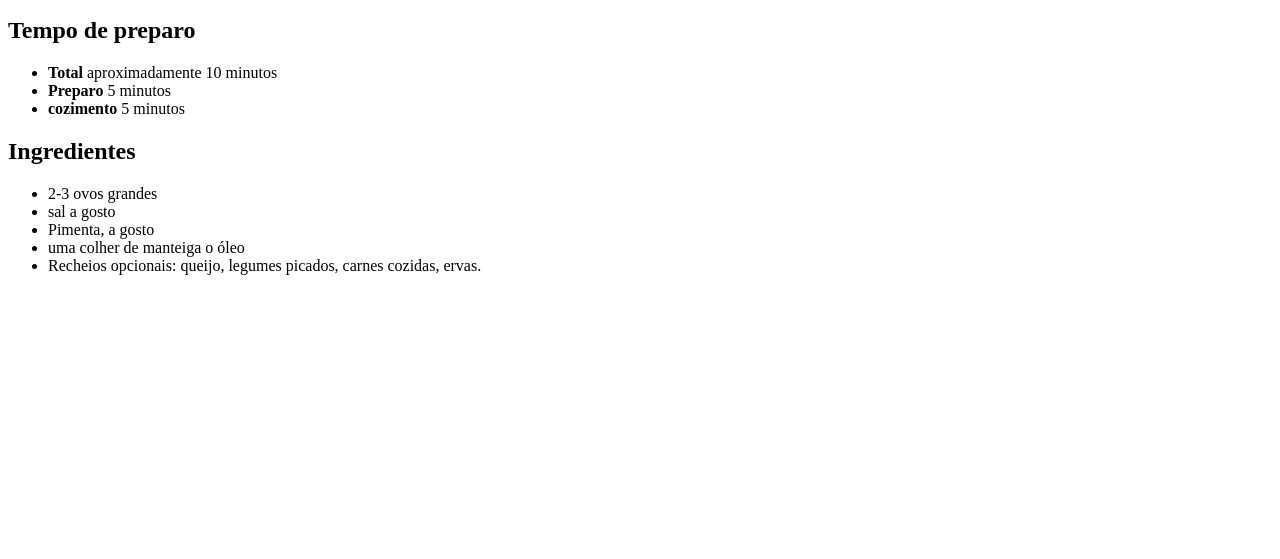
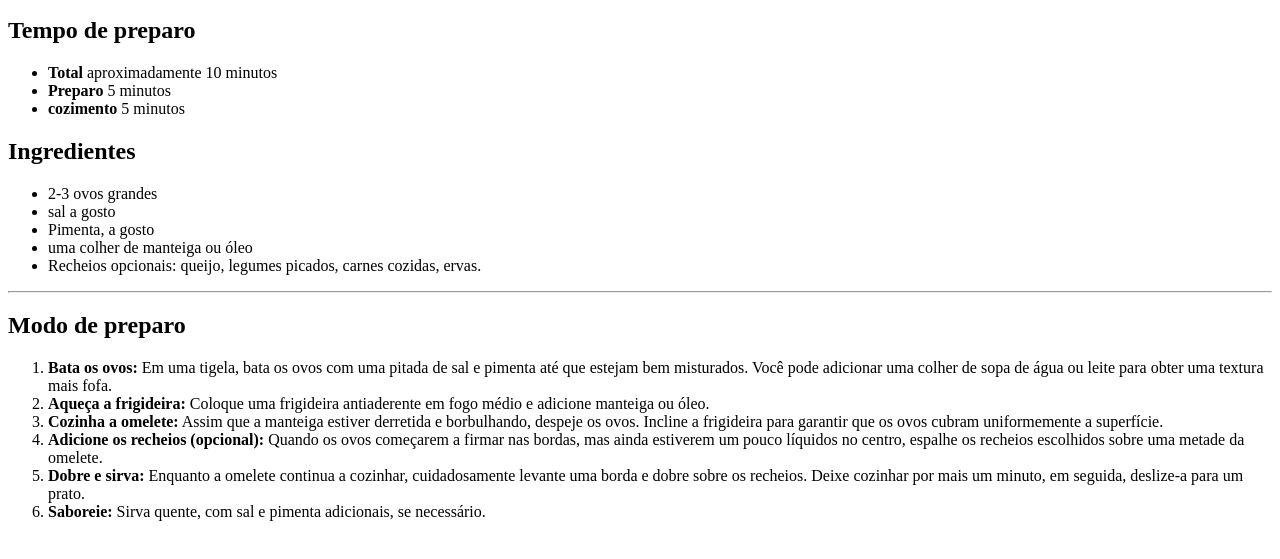
Before and after one commit to Pablo-Almeida345/Receitas, a plain HTML site: page Documents/receitas01/index.html in a window 1280 px wide. Shown: the part 127-686 px from the top of the page. Drawn offline with Linux system fonts and the light colour scheme.

Commit message:
quarto commit do html

```diff
--- a/Documents/receitas01/index.html
+++ b/Documents/receitas01/index.html
@@ -28,7 +28,6 @@
                 </li>
             </ul>
         </div>
-    </div>
 
         <div>
             <h2>Ingredientes</h2>
@@ -37,11 +36,46 @@
                 <li>2-3 ovos grandes</li>
                 <li>sal a gosto</li>
                 <li>Pimenta, a gosto</li>
-            <li>uma colher de manteiga o óleo</li>
+                <li>uma colher de manteiga ou óleo</li>
                 <li>Recheios opcionais: queijo, legumes picados, carnes cozidas, ervas.</li>
             </ul>
+        </div>
+
+        <hr>
+
+        <div>
+            <h2>Modo de preparo</h2>
+
+            <ol>
+                <li>
+                    <strong>Bata os ovos: </strong> Em uma tigela, bata os ovos com uma pitada de sal e pimenta até que estejam bem misturados. Você pode adicionar uma colher de sopa de água ou leite para obter uma textura mais fofa.
+                </li>
+                <li>
+                    <strong>Aqueça a frigideira: </strong> Coloque uma frigideira antiaderente em fogo médio e adicione manteiga ou óleo.
+                </li>
+
+                <li>
+                    <strong>Cozinha a omelete:</strong> Assim que a manteiga estiver derretida e borbulhando, despeje os ovos. Incline a frigideira para garantir que os ovos cubram uniformemente a superfície.
+                </li>
+
+                <li>
+                    <strong>Adicione os recheios (opcional):</strong> Quando os ovos começarem a firmar nas bordas, mas ainda estiverem um pouco líquidos no centro, espalhe os recheios escolhidos sobre uma metade da omelete.
+                </li>
+
+                <li>
+                    <strong>Dobre e sirva:</strong> Enquanto a omelete continua a cozinhar, cuidadosamente levante uma borda e dobre sobre os recheios. Deixe cozinhar por mais um minuto, em seguida, deslize-a para um prato.
+                </li>
+
+                <li>
+                    <strong>Saboreie:</strong> Sirva quente, com sal e pimenta adicionais, se necessário.
+                </li>
+            </ol>
+        </div>
+
     </div>
 </body>
 </html>
 
+
+
 <!-- <img src="./asset/image-omelette.jpeg" alt=""> -->
```
Lines whose indentation alone changed are shown as unchanged.
